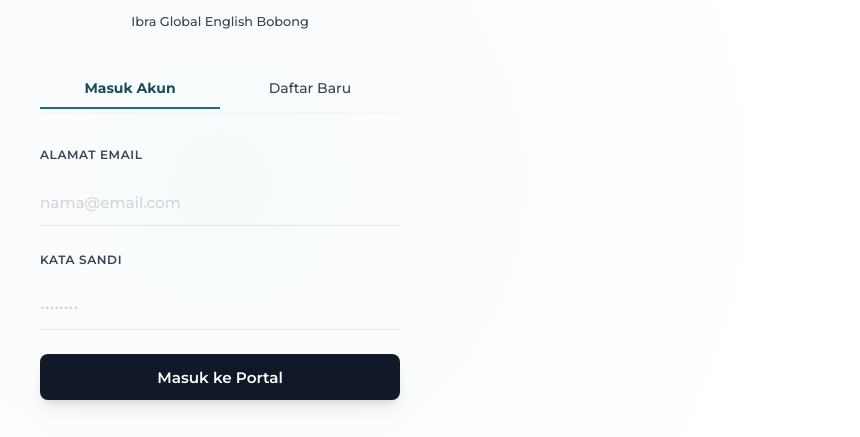
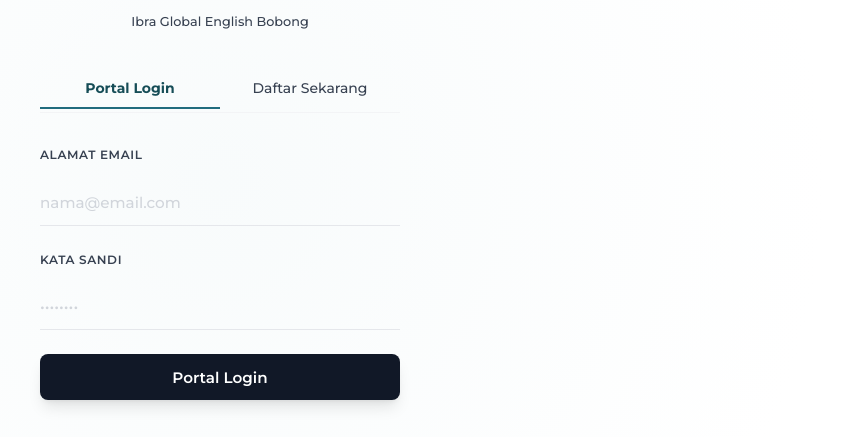
Before and after one commit to umamit/ibra-global-english, a Next.js app: page /login in a window 1280 px wide. Shown: the part 219-656 px from the top of the page, without its empty margins (420-1280 px from the left). Built offline with nearby package versions, Linux system fonts and the light colour scheme; no server answers.

Commit message:
style: change login tab and button labels to Portal Login and Daftar Sekarang

```diff
--- a/src/app/login/page.js
+++ b/src/app/login/page.js
@@ -247,14 +247,14 @@ export default function LoginPage() {
             onClick={() => { setIsRegister(false); setErrorBanner(""); setSuccessBanner(""); }}
             className={`auth-tab ${!isRegister ? "active" : ""}`}
           >
-            Masuk Akun
+            Portal Login
           </button>
           <button
             type="button"
             onClick={() => { setIsRegister(true); setErrorBanner(""); setSuccessBanner(""); }}
             className={`auth-tab ${isRegister ? "active" : ""}`}
           >
-            Daftar Baru
+            Daftar Sekarang
           </button>
         </div>
 
@@ -324,8 +324,8 @@ export default function LoginPage() {
               {loading
                 ? "Menghubungkan..."
                 : isRegister
-                  ? "Daftar Akun Baru"
-                  : "Masuk ke Portal"
+                  ? "Daftar Sekarang"
+                  : "Portal Login"
               }
             </span>
           </button>
```
